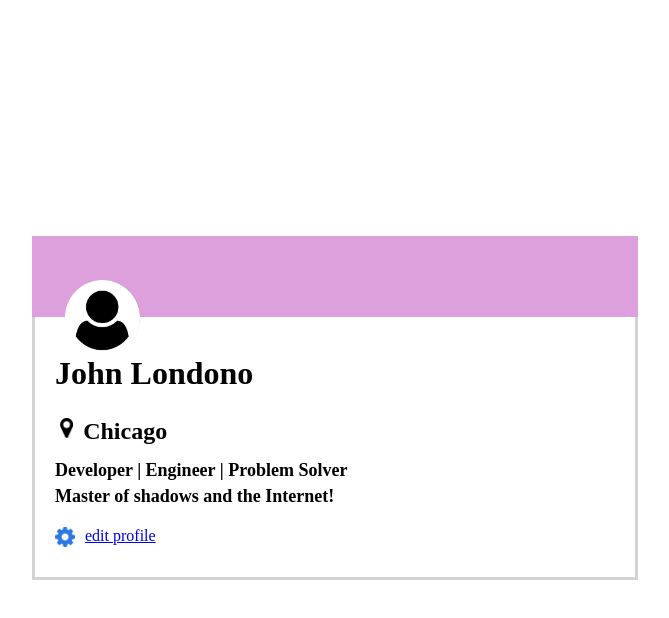
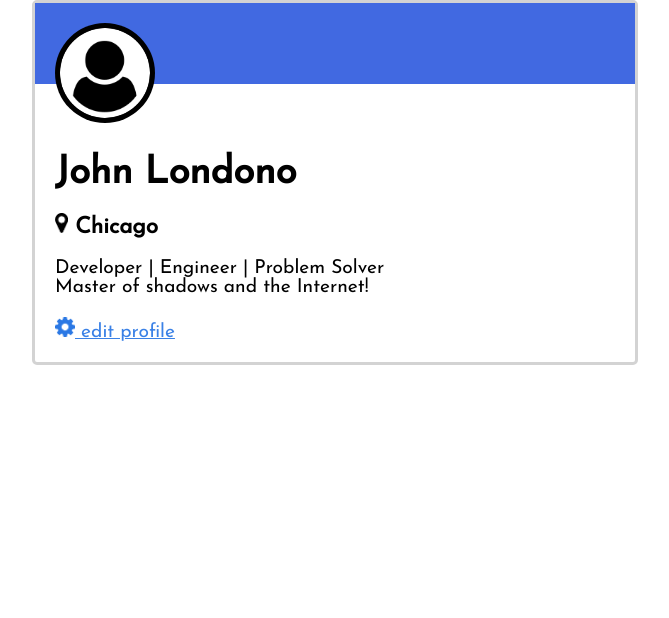
Before and after one commit to JohnPaul-Londono/User_Card, a plain HTML site: page index.html in a window 1280 px wide. Shown: the whole page, without its empty margins (305-974 px from the left). Drawn offline with Linux system fonts and the light colour scheme.

Commit message:
New User card

```diff
--- a/index.html
+++ b/index.html
@@ -8,21 +8,25 @@
     <link rel="stylesheet" href="style.css">
 </head>
 <body>
-    <div class="parentbox">
-        <div class="bluebox"></div>
-        <div class="relative1"><img id="negative" src="./icons/user-circle.png" alt="Profile Image" width=75 height =75></div>
-        <h1 class="name">John Londono</h1>
-        <div id="location">
-            <img class="location1 img1" src="./icons/map-marker.png" alt="Location Marker">
-            <h2 class="location1 chi">Chicago</h2>
+    <!-- user info card -->
+    <div class="user-card">
+        <div class="card-header">
+            <img id="negative" src="icons/user-circle.png" alt="user-circle" class="avatar-m">
         </div>
-        <div id="aboutme">
-            <h2 class="aboutme1">Developer | Engineer | Problem Solver</h2>
-            <h2 class="aboutme1">Master of shadows and the Internet!</h2>
-        </div>
-        <div id="gear">
-            <img class="gear1" src="./icons/gear.png" alt="">
-            <a href="#">edit profile</a>
+        <div class="card-body">
+            <h1>John Londono</h1>
+            <h3>
+                <img src="icons/map-marker.png" alt="pin" class="icon-s">
+                Chicago
+            </h3>
+            <p>Developer | Engineer | Problem Solver<br>
+                Master of shadows and the Internet!</p>
+            <p>
+                <a href="#">
+                    <img src="icons/gear.png" alt="gear" class="icon-s">
+                        edit profile
+                </a>
+            </p>
         </div>
     </div>
 </body>
--- a/style.css
+++ b/style.css
@@ -1,72 +1,64 @@
-body{
-    display:flex;
+@import url('https://fonts.googleapis.com/css2?family=Josefin+Sans:wght@100;200;300;400&display=swap');
+*{
+    font-family: 'Josefin Sans', sans-serif;
+
+}
+* {
+    margin: 0 auto;
+}
+
+/* styles to apply to body */
+
+body {
     justify-content: center;
     align-items: center;
-    min-height: 100vh;
 }
 
-.parentbox{
-    background-color: white;
-    border: lightgrey solid;
+
+
+.user-card {
     width: 600px;
-    min-height: 300px;
-    margin: 0 auto;
-}
-.bluebox{
-    width: 606px;
-    height: 81px;
-    background-color: plum;
-    position: relative;
-    right: 3px;
-    bottom: 3px;
+    background-color: #fff;
+    border:  solid lightgrey;
+    margin-bottom: 20px;
+    border-radius: 5px;
+    font-size: 1.2rem;
+    /* overflow: hidden; */
 }
 
-.relative1{
-    position: relative;
-    bottom: 40px;
-    left: 30px;
+.card-header {
+    background-color: royalblue;
+    height: 81px;
+    margin-bottom: 70px;
 }
-.name{
-    position: relative;
-    bottom: 65px;
-    left: 20px;
+
+
+.card-body h1,
+.card-body h2,
+.card-body h3,
+.card-body p {
+    margin: 20px 20px;
 }
-#location{
-    position: relative;
-    display: flex;
-    bottom:60px;
-    gap: 10px;
-    left: 25px;
+
+.avatar-m {
+    border-radius: 50%;
+    background-color: #fff;
+    height: 90px;
+    padding: 5px;
+    margin-top: 20px;
+    margin-left: 20px;
 }
-.img1{
-    width: auto;
-    height: 20px;
-}
-.chi{
-    margin: 0px;
-}
+
 #negative{
     -webkit-filter:invert(100%);
     filter:progid:DXImageTransform.Microsoft.BasicImage(invert='1');
 }
-#aboutme{
-    font-size: 12px;
-    position: relative;
-    left: 20px;
-    bottom: 45px;
-}
-.aboutme1{
-    margin-top:0px;
-    margin-bottom: 5px;
-}
-#gear{
-    display: flex;
-    position: relative;
-    gap: 10px;
-    left: 20px;
-    bottom: 30px;
-}
-.gear1{
-    width: auto;
+
+
+.icon-s {
     height: 20px;
 }
+
+a {
+    color: #3a81e6;
+}
```
